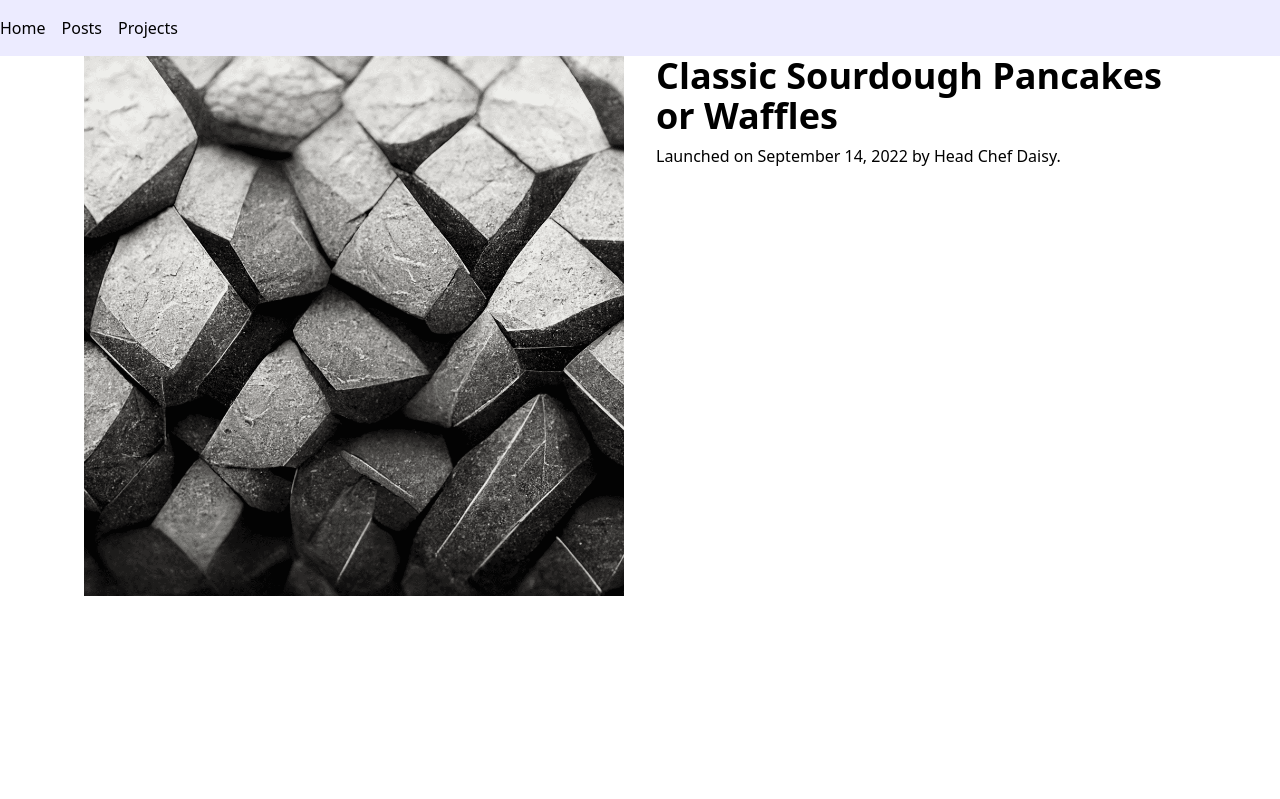
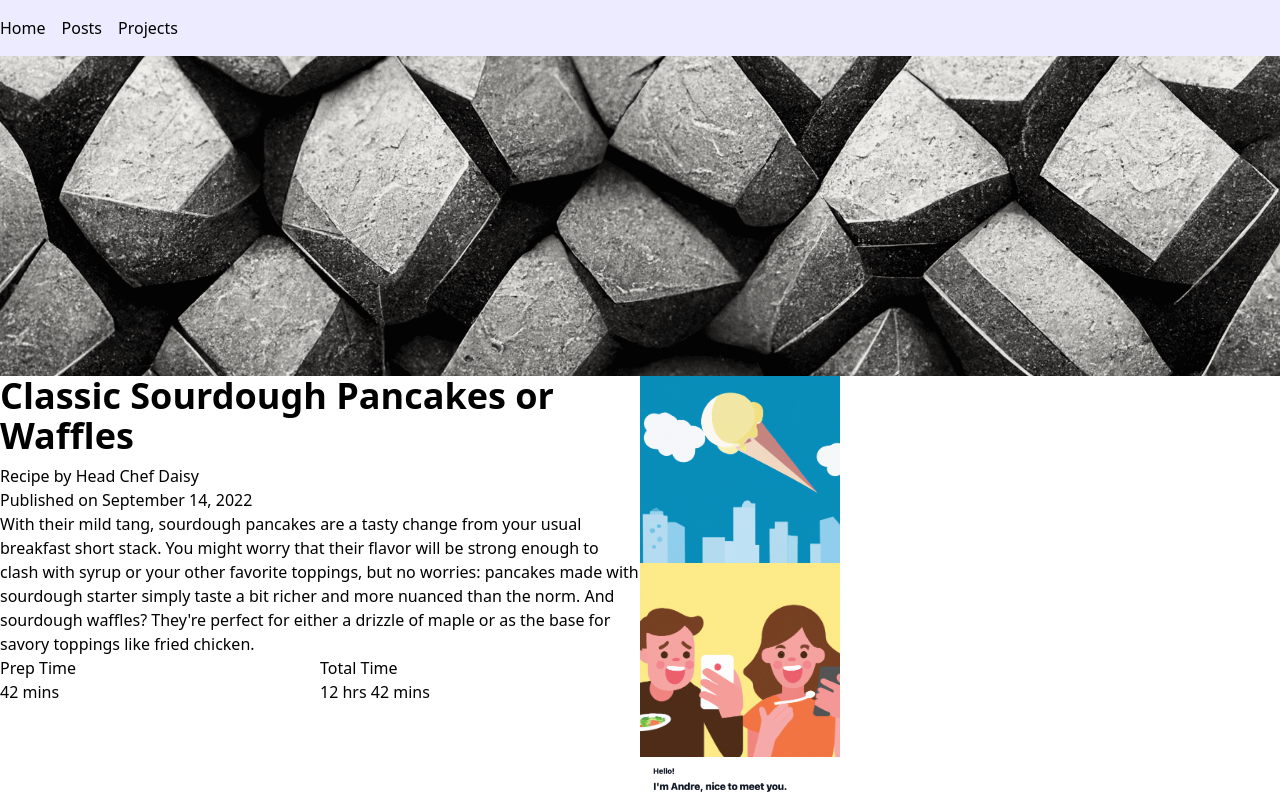
Before and after one commit to ybot1122/its-probably-spicy-outstatic, a Next.js app: page /recipes/1 in a window 1280 px wide. Shown: the top 799 px of the page. Built offline with nearby package versions, Linux system fonts and the light colour scheme; no server answers.

Commit message:
Some more data

```diff
--- a/src/app/recipes/[slug]/page.tsx
+++ b/src/app/recipes/[slug]/page.tsx
@@ -39,36 +39,50 @@ export async function generateMetadata(params: Params): Promise<Metadata> {
 }
 
 export default async function Project(params: Params) {
-  console.log(params, 'fsf')
-  console.log('asb')
-  const { recipeName, publishedAt, author, description } = await getData()
+  const { recipeName, publishedAt, author, description, images, prepTime, totalTime } = await getData()
 
   return (
     <Layout>
-      <div className="max-w-6xl mx-auto px-5">
         <article className="mb-8">
-          <div className="grid md:grid-cols-2 gap-8">
-            <div className="relative mb-2 md:mb-4 sm:mx-0 aspect-square">
+            <div className="relative w-full h-80">
               <Image
                 alt={recipeName}
-                src={'/images/industrial-pattern.png'}
+                src={images.hero}
                 fill
-                className="object-cover object-center"
-                priority
+                className='object-cover'
               />
             </div>
-            <div>
-              <h1 className="font-primary text-2xl font-bold md:text-4xl mb-2">
-                {recipeName}
-              </h1>
-              <div className="hidden md:block md:mb-8 text-slate-600">
-                Launched on <DateFormatter dateString={publishedAt} />{' '}
-                {`by ${author}`}.
+            <div className='grid grid-cols-2'>
+              <div className='bg-blue'>
+                <h1 className="font-primary text-2xl font-bold md:text-4xl mb-2">
+                  {recipeName}
+                </h1>
+                <div className="">
+                  Recipe by {`${author}`}
+                </div>
+                <div className="">
+                  Published on <DateFormatter dateString={publishedAt} />
+                </div>
+                <div>
+                  {description}
+                </div>
+                <div className='grid grid-cols-2'>
+                  <div className='col-span-1'>
+                    <p>Prep Time</p>
+                      <p>{prepTime}</p>
+                    </div>
+                    <div>
+                      <p>Total Time</p>
+                      <p>{totalTime}</p>
+                    </div>
+                </div>
+              </div>
+
+              <div className='col-span-1'>
+                {images.gallery.map((img) => <Image src={img} alt={recipeName} width={200} height={200} key={img} />)}
               </div>
             </div>
-          </div>
         </article>
-      </div>
     </Layout>
   )
 }
@@ -84,9 +98,8 @@ async function getData() {
         "about  2 dozen medium pancakes or 1 dozen 8\u0022 waffles"
     ],
     "datePublished": "December 31, 2009 at 7:00pm",
-    "prepTime": "PT42M",
-    "cookTime": "PT0M",
-    "totalTime": "PT12H42M",
+    "prepTime": "42 mins",
+    "totalTime": "12 hrs 42 mins",
     "recipeIngredient": [
         "2 cups (240g) King Arthur Unbleached All-Purpose Flour",
         "1 cup (227g) sourdough starter unfed/discard",
@@ -98,6 +111,14 @@ async function getData() {
         "3/4 teaspoon table salt",
         "1 teaspoon baking soda"
     ],
+    images: {
+      hero: '/images/industrial-pattern.png',
+      gallery: [
+        '/images/flycream-travel.png',
+        '/images/couple-pizza.png',
+        '/images/og-image.png'
+      ]
+    }
   }
 }
 
```
